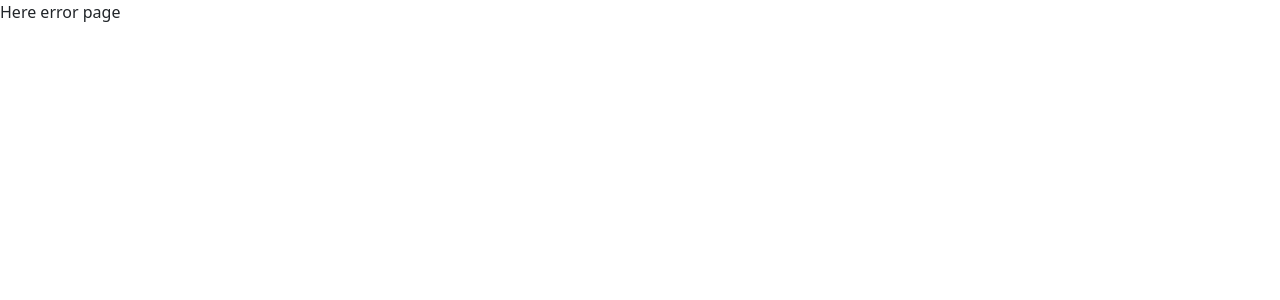
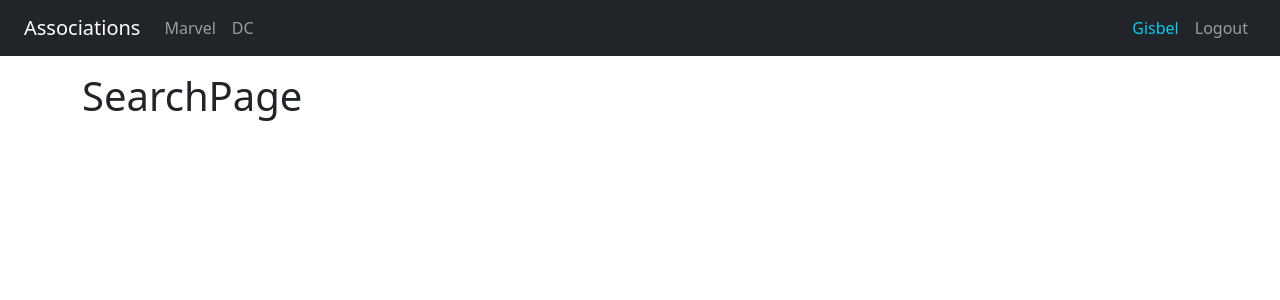
Before and after one commit to gisbelt/react-app, a React (Vite) app in the folder 07-heroes-spa-app-vite/: page /search in a window 1280 px wide. Before the commit this address had no page. Shown: the top 300 px of the page. Built offline with nearby package versions, Linux system fonts and the light colour scheme.

Commit message:
creating a second Router

```diff
--- a/07-heroes-spa-app-vite/src/HeroesApp.jsx
+++ b/07-heroes-spa-app-vite/src/HeroesApp.jsx
@@ -1,9 +1,8 @@
-import React from 'react'
-// import { Outlet } from 'react-router-dom'
+import { AppRoutes } from './routes/AppRoutes'
 
 export const HeroesApp = () => {
 
     return (
-        <h1> Hello </h1>
+        <AppRoutes />
     )
 }
--- /dev/null
+++ b/07-heroes-spa-app-vite/src/auth/index.js
@@ -0,0 +1 @@
+export * from './pages'
--- /dev/null
+++ b/07-heroes-spa-app-vite/src/auth/pages/index.js
@@ -0,0 +1 @@
+export * from './LoginPage'
--- /dev/null
+++ b/07-heroes-spa-app-vite/src/heroes/index.js
@@ -0,0 +1,2 @@
+export * from './pages'
+export * from './routes/HeoresRoutes'
--- /dev/null
+++ b/07-heroes-spa-app-vite/src/heroes/pages/HeroPage.jsx
@@ -0,0 +1,6 @@
+
+export const HeroPage = () => {
+  return (
+    <h1>HeroPage</h1>
+  )
+}
--- /dev/null
+++ b/07-heroes-spa-app-vite/src/heroes/pages/SearchPage.jsx
@@ -0,0 +1,6 @@
+
+export const SearchPage = () => {
+    return (
+      <h1>SearchPage</h1>
+    )
+}
--- /dev/null
+++ b/07-heroes-spa-app-vite/src/heroes/pages/index.js
@@ -0,0 +1,4 @@
+export * from './DcPage'
+export * from './MarvelPage'
+export * from './SearchPage'
+export * from './HeroPage'
--- /dev/null
+++ b/07-heroes-spa-app-vite/src/heroes/routes/HeoresRoutes.jsx
@@ -0,0 +1,47 @@
+import React from 'react'
+import {
+  Navigate,
+} from 'react-router-dom'
+import { Outlet } from 'react-router-dom'
+import { Navbar } from '../../ui/components';
+import { DcPage, HeroPage, MarvelPage, SearchPage } from '../pages';
+
+export const HeoresRoutesChildren = [
+  {
+    path: "/*", //any route other than the login through marvel
+    element: <Navigate to={"/marvel"} />,
+    errorElement: <div>Here error page</div>
+  },
+  {
+    path: "/marvel",
+    element: <MarvelPage />,
+    errorElement: <div>Here error page</div>
+  },
+  {
+    path: "/dc",
+    element: <DcPage />,
+    errorElement: <div>Here error page</div>
+  },
+  {
+    path: "/search",
+    element: <SearchPage />,
+    errorElement: <div>Here error page</div>
+  },
+  {
+    path: "/hero",
+    element: <HeroPage />,
+    errorElement: <div>Here error page</div>
+  },
+]
+
+export const HeoresRoutes = () => {
+
+    return (
+      <>
+        <Navbar />
+        <div className='container py-3'>
+            <Outlet />
+        </div>
+      </>
+    )
+}
--- a/07-heroes-spa-app-vite/src/main.jsx
+++ b/07-heroes-spa-app-vite/src/main.jsx
@@ -1,10 +1,10 @@
 import React from 'react'
 import ReactDOM from 'react-dom/client'
+import { HeroesApp } from './HeroesApp'
 import './index.css'
-import { AppRoutes } from './routes/AppRoutes'
 
 ReactDOM.createRoot(document.getElementById('root')).render(
   <React.StrictMode>
-    <AppRoutes />
+    <HeroesApp />
   </React.StrictMode>,
 )
--- a/07-heroes-spa-app-vite/src/routes/AppRoutes.jsx
+++ b/07-heroes-spa-app-vite/src/routes/AppRoutes.jsx
@@ -1,34 +1,21 @@
 import React from 'react'
 import {
   createBrowserRouter,
-  Navigate,
   RouterProvider
 } from 'react-router-dom'
-import { LoginPage } from '../auth/pages/LoginPage';
-import { DcPage } from '../heroes/pages/DcPage';
-import { MarvelPage } from '../heroes/pages/MarvelPage';
-import { HeroesApp } from '../HeroesApp';
+import { LoginPage } from '../auth/pages';
+import { HeoresRoutes, HeoresRoutesChildren } from '../heroes';
 
 const router = createBrowserRouter([
   {
-    path: "/",
-    // element: <HeroesApp />,
-    element: <Navigate to={"/marvel"} />,
+    path: "/login",
+    element: <LoginPage />,
     errorElement: <div>Here error page</div>
   },
   {
-    path: "/marvel",
-    element: <MarvelPage />,
-    errorElement: <div>Here error page</div>
-  },
-  {
-    path: "/dc",
-    element: <DcPage />,
-    errorElement: <div>Here error page</div>
-  },
-  {
-    path: "/login",
-    element: <LoginPage />,
+    path: "/",
+    element: <HeoresRoutes />,
+    children: HeoresRoutesChildren,
     errorElement: <div>Here error page</div>
   }
 ]);
--- /dev/null
+++ b/07-heroes-spa-app-vite/src/ui/components/Navbar.jsx
@@ -0,0 +1,53 @@
+import React from 'react'
+import { Link, NavLink } from 'react-router-dom'
+
+export const Navbar = () => {
+
+  return (
+    <nav className="navbar navbar-expand-sm navbar-dark bg-dark px-4 py-2">
+
+      <Link
+          className="navbar-brand"
+          to="/"
+      >
+          Associations
+      </Link>
+
+      <div className="navbar-collapse">
+          <div className="navbar-nav">
+
+              <NavLink
+                  className={ ({isActive}) => `nav-item nav-link ${ isActive ? 'active' : '' }` }
+                  to="/marvel"
+              >
+                  Marvel
+              </NavLink>
+
+              <NavLink
+                  className={ ({isActive}) => `nav-item nav-link ${ isActive ? 'active' : '' }` }
+                  to="/dc"
+              >
+                  DC
+              </NavLink>
+          </div>
+      </div>
+
+      <div className="navbar-collapse collapse w-100 order-3 dual-collapse2 d-flex justify-content-end">
+          <ul className="navbar-nav ml-auto">
+              <span
+                  className={`nav-item nav-link text-info`}
+                  to="/login"
+              >
+                  Gisbel
+              </span>
+
+              <button
+                className='nav-item nav-link btn'
+              >
+                Logout
+              </button>
+          </ul>
+      </div>
+    </nav>
+  )
+}
--- /dev/null
+++ b/07-heroes-spa-app-vite/src/ui/components/index.js
@@ -0,0 +1 @@
+export * from "./Navbar"
```
